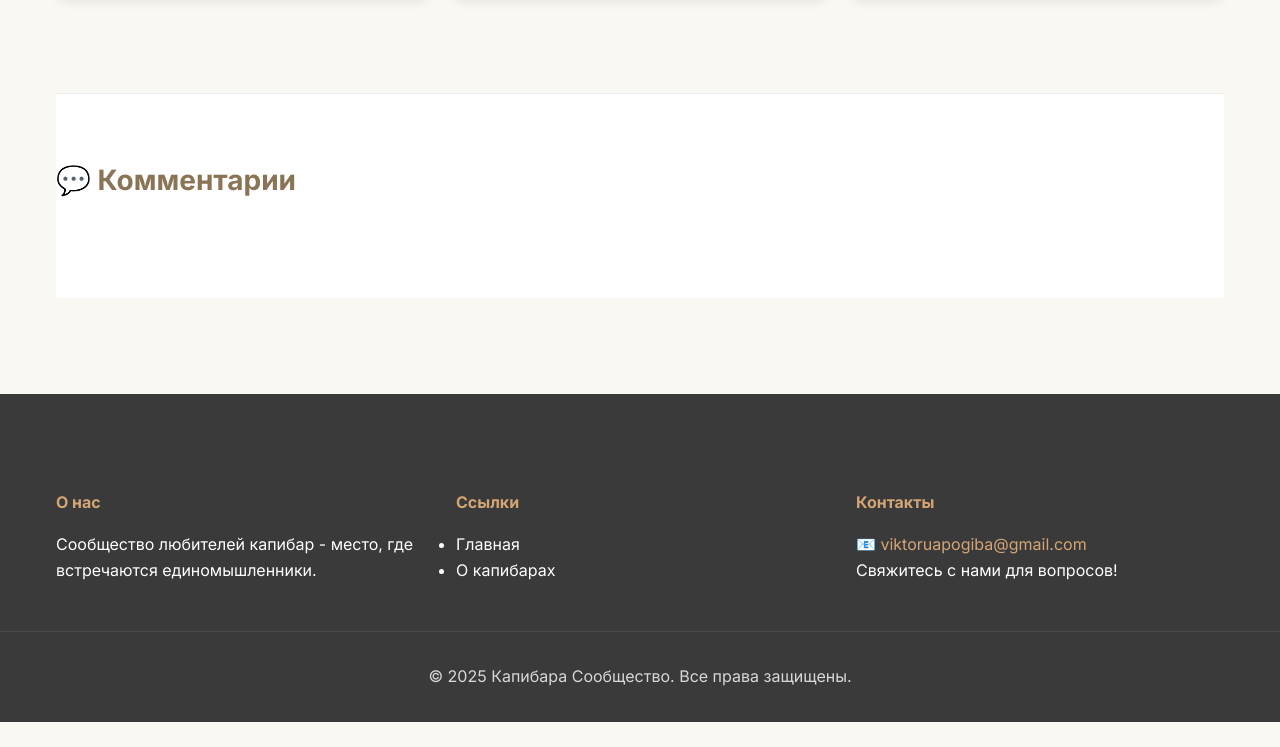
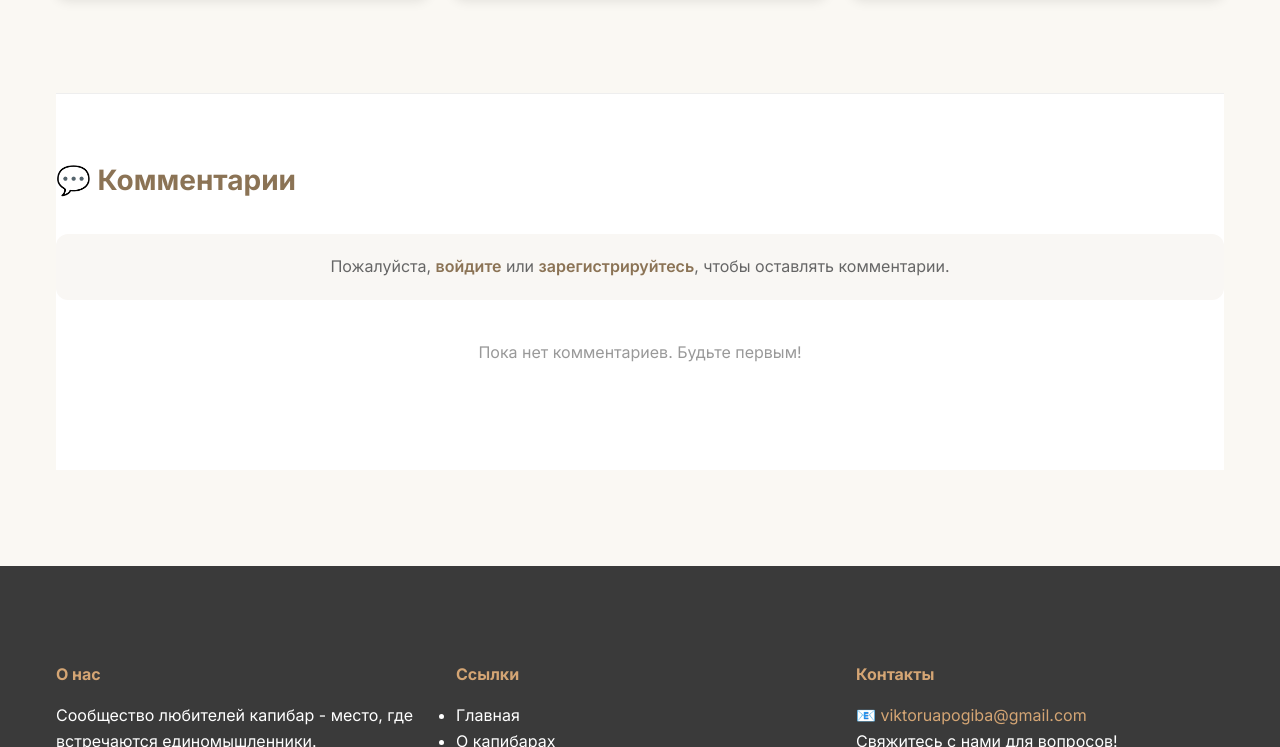
Before and after one commit to Nezukoo00/capybara-community, a website: page capybara-about.html in a window 1280 px wide. Shown: the part 2053-2800 px from the top of the page. Before the commit the page ends 2775 px from the top, so only its background shows below. Drawn offline with Linux system fonts and the light colour scheme.

Commit message:
Revert to localStorage implementation for production
- Full Netlify DB integration was causing module resolution errors during bundling
- Reverted all HTML files to use capybara-script.js (localStorage version)
- Netlify Functions kept as stub placeholders for future implementation
- Site now works with localStorage for all data (users, comments, posts, likes)
- Migration to Netlify DB can be completed once DB is fully initialized
- All data persists in browser localStorage

```diff
--- a/capybara-about.html
+++ b/capybara-about.html
@@ -588,7 +588,7 @@
         </div>
     </footer>
 
-    <script src="capybara-script-api.js"></script>
+    <script src="capybara-script.js"></script>
     <script>
         document.addEventListener('DOMContentLoaded', function() {
             initLikes();
```
Also changed, not shown: capybara-community.html (+1 -1 lines), capybara-login.html (+1 -1 lines), capybara-profile.html (+1 -1 lines), capybara-register.html (+1 -1 lines), index.html (+1 -1 lines).
